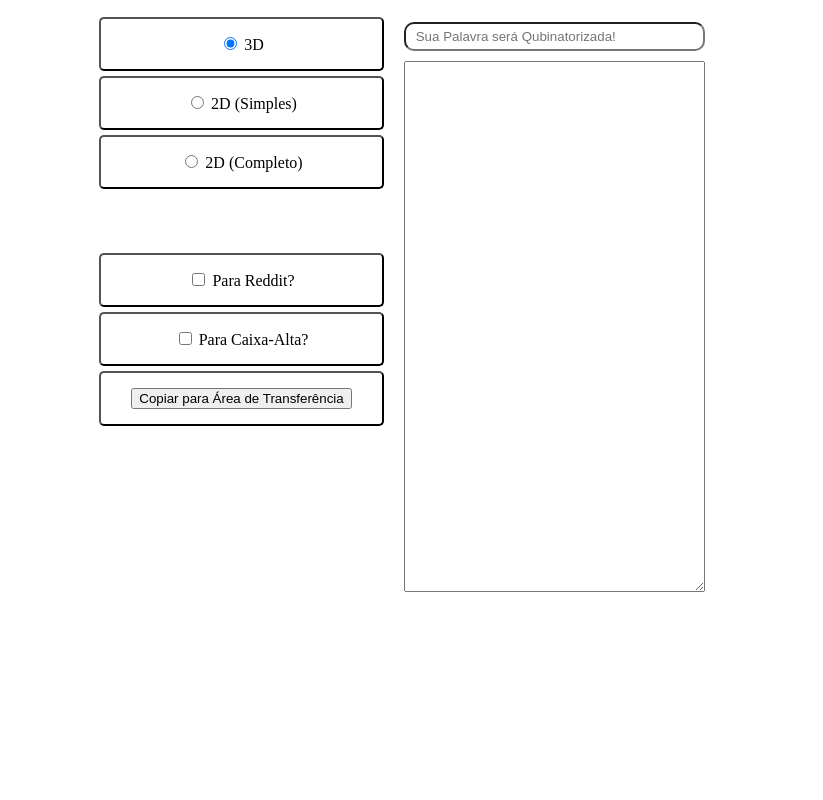
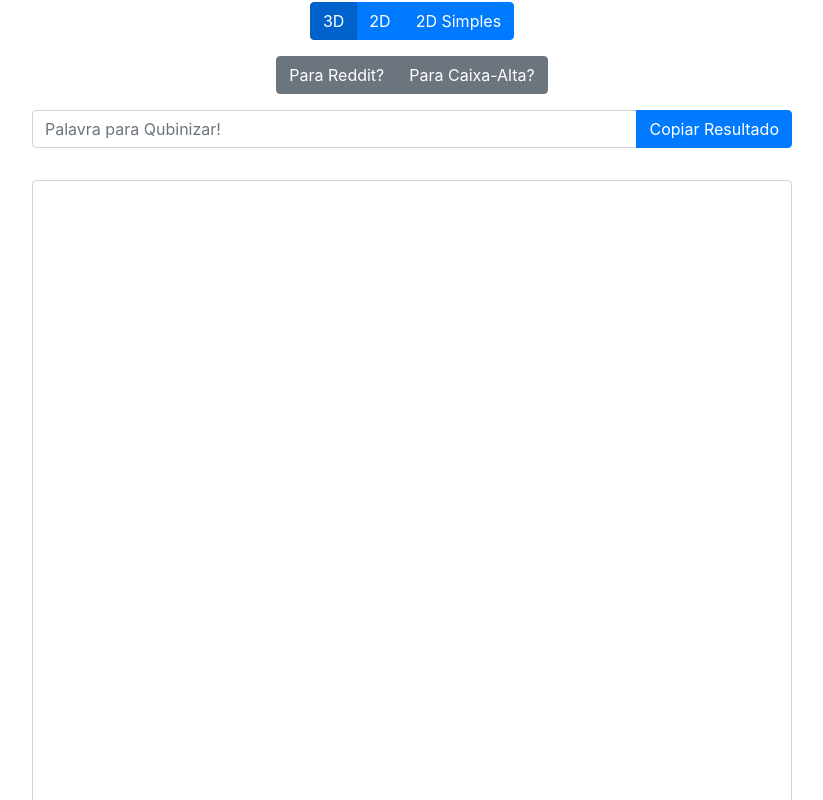
Before and after one commit to jean-lourenco/qubinator-web, a plain HTML site: page index.html in a window 1280 px wide. Shown: the part 54-854 px from the top of the page, without its empty margins (228-1051 px from the left). Before the commit the page ends 800 px from the top, so only its background shows below. Drawn offline with nearby package versions, Linux system fonts and the light colour scheme.

Commit message:
Added bootstrap theme for layout

```diff
--- a/index.html
+++ b/index.html
@@ -7,142 +7,94 @@
         <meta lang="pt-BR"/>
         <meta charset="UTF-8"/>
 
-        <script src="cli.js"></script>
+        <link rel="stylesheet"
+            href="https://stackpath.bootstrapcdn.com/bootstrap/4.1.3/css/bootstrap.min.css"
+            integrity="sha384-MCw98/SFnGE8fJT3GXwEOngsV7Zt27NXFoaoApmYm81iuXoPkFOJwJ8ERdknLPMO"
+            crossorigin="anonymous">
+
         <style>
-            .wrapper {
-                text-align: center;
+            textarea {
+                 font-family:Consolas,Monaco,Lucida Console,Liberation Mono,DejaVu Sans Mono,Bitstream Vera Sans Mono,Courier New, monospace;
             }
-
-            .center-div {
-                display: inline-block;
-            }
-
-            .left-panel {
-                float: left;
-            }
-
-            .center-panel {
-                float: left;
-                margin: 0px 20px 0px 20px;
-            }
-
-            .choice-panel {
-                padding: 15px 30px 15px 30px;
-                border: 2px outset black;
-                margin: 5px 0px 5px 0px;
-                border-radius: 5px;
-                cursor: pointer;
-            }
-
-            .choice-panel:hover {
-                border-style: groove;
-            }
-
-            .query {
-                width: 100%;
-                margin: 10px 0px 10px 0px;
-                padding: 5px 5px 5px 10px;
-                border-radius: 10px;
-            }
-
         </style>
     </head>
     <body>
         <header style="text-align: center">
-            <h1>the QUBINATOR</h1>
+            <h1>Qubinator</h1>
         </header>
-        <div class="wrapper">
-            <div class="center-div">
-                <div class="left-panel">
-                    <div class="choice-panel" onclick="select('3d')">
-                        <input
-                            type="radio"
-                            name="type"
-                            onchange="updateResult()"
-                            id="3d"
-                            value="3d"
-                            style="cursor: pointer;"
-                            checked />
-                        <label style="cursor: pointer;">3D</label>
-                    </div>
-                    <div class="choice-panel" onclick="select('2dsimple')">
-                        <input
-                            type="radio"
-                            name="type"
-                            onchange="updateResult()"
-                            id="2dsimple"
-                            value="2dsimple"
-                            style="cursor: pointer;" />
-                        <label style="cursor: pointer;">2D (Simples)</label>
-                    </div>
-                    <div class="choice-panel" onclick="select('2dfull')">
-                        <input
-                            type="radio"
-                            name="type"
-                            onchange="updateResult()"
-                            id="2dfull"
-                            value="2dfull"
-                            style="cursor: pointer;" />
-                        <label style="cursor: pointer;">2D (Completo)</label>
+
+        <div class="container">
+            <div class="row justify-content-center">
+                <div class="col-12 col-sm-10 col-md-8 text-center">
+                    <div class="btn-group btn-group-toggle" data-toggle="buttons">
+                        <label class="btn btn-primary active">
+                            <input type="radio" name="type" id="3d" autocomplete="off" checked onchange="updateResult()"> 3D
+                        </label>
+                        <label class="btn btn-primary">
+                            <input type="radio" name="type" id="2dsimple" autocomplete="off" onchange="updateResult()"> 2D
+                        </label>
+                        <label class="btn btn-primary">
+                            <input type="radio" name="type" id="2dfull" autocomplete="off" onchange="updateResult()"> 2D Simples
+                        </label>
                     </div>
 
-                    <br><br><br>
+                    <div class="w-100"></div>
 
-                    <div class="choice-panel" onclick="toggle('reddit')">
-                        <input
-                            type="checkbox"
-                            id="reddit"
-                            style="cursor: pointer;"
-                            onchange="updateResult();" />
-                        <label style="cursor: pointer;">Para Reddit?</label>
+                    <div class="btn-group btn-group-toggle" data-toggle="buttons" style="margin-top:1em">
+                        <label class="btn btn-secondary">
+                            <input type="checkbox" id="reddit" autocomplete="off" onchange="updateResult()"> Para Reddit?
+                        </label>
+                        <label class="btn btn-secondary">
+                            <input type="checkbox" id="caixaalta" autocomplete="off" onchange="updateResult()"> Para Caixa-Alta?
+                        </label>
                     </div>
-                    <div class="choice-panel" onclick="toggle('caixaalta')">
-                        <input
-                            type="checkbox"
-                            id="caixaalta"
-                            style="cursor: pointer;"
-                            onchange="updateResult()" />
-                        <label style="cursor: pointer;">Para Caixa-Alta?</label>
+
+                    <div class="form-group row" style="margin-top: 1em;">
+                        <div class="input-group mb-3">
+                            <input type="text" class="form-control" id="query" placeholder="Palavra para Qubinizar!" onkeyup="updateResult()" />
+                            <div class="input-group-append">
+                                <button class="btn btn-primary" id="copy" type="button">Copiar Resultado</button>
+                            </div>
+                        </div>
                     </div>
-                    <div class="choice-panel">
-                        <button>Copiar para Área de Transferência</button>
+
+                    <div class="form-group row" style="margin-top: 1em;">
+                        <textarea class="form-control" rows="28" cols="25" id="result" autocomplete="off"></textarea>
                     </div>
-                </div>
-
-                <div class="center-panel">
-                    <input
-                        type="text"
-                        class="query"
-                        id="query"
-                        onkeyup="updateResult(this)"
-                        placeholder="Sua Palavra será Qubinatorizada!" />
-                    <br>
-                    <textarea id="result" rows="35" cols="35"></textarea>
                 </div>
             </div>
         </div>
+
+        <footer style="text-align: center">
+            Feito com ❤ por <a href="https://github.com/jean-lourenco">Jean Lourenço</a>
+        </footer>
+
+        <script src="cli.js"></script>
 
         <script>
             let result = document.getElementById('result');
             let src = document.getElementById('query');
             let reddit = document.getElementById('reddit');
-            let caixaAlta = document.getElementById('caixaalta');
+            let upperCase = document.getElementById('caixaalta');
+            let copyButton = document.getElementById("copy");
 
-            function updateResult(e) {
-                let type = document.querySelector('input[name="type"]:checked').value;
+            function updateResult() {
+                let type = document.querySelector('input[name="type"]:checked').id;
                 let queryValue = query.value;
 
-                if (caixaAlta.checked) {
+                copyButton.classList = 'btn btn-primary'
+                copyButton.innerHTML = "Copiar Resultado";
+
+                if (upperCase.checked) {
                     queryValue = queryValue.toUpperCase();
                 }
 
-                let txt;
                 if (type == '2dsimple')
-                    txt = Quber.to2dSimple(queryValue);
+                    var txt = Quber.to2dSimple(queryValue);
                 else if (type == '2dfull')
-                    txt = Quber.to2dFull(queryValue);
+                    var txt = Quber.to2dFull(queryValue);
                 else
-                    txt = Quber.to3d(queryValue);
+                    var txt = Quber.to3d(queryValue);
 
                 if (reddit.checked) {
                     var lines = txt.split('\n');
@@ -156,17 +108,36 @@
                 result.value = txt;
             }
 
-            function select(vlr) {
-                document.getElementById(vlr).checked = true;
-                updateResult();
+            function copyToClipboard() {
+                result.select();
+                document.execCommand('copy');
             }
 
-            function toggle(vlr) {
-                var el = document.getElementById(vlr);
-                el.checked = !el.checked;
+            copyButton.addEventListener('click', function(e) {
+                result.select();
+                document.execCommand('copy');
+
+                copyButton.classList = 'btn btn-success'
+                copyButton.innerHTML = "Copiado!";
+            });
+
+            if (src.value)
                 updateResult();
-            }
+        </script>
 
-        </script>
+        <script
+            src="https://code.jquery.com/jquery-3.3.1.slim.min.js"
+            integrity="sha384-q8i/X+965DzO0rT7abK41JStQIAqVgRVzpbzo5smXKp4YfRvH+8abtTE1Pi6jizo"
+            crossorigin="anonymous"></script>
+
+        <script
+            src="https://cdnjs.cloudflare.com/ajax/libs/popper.js/1.14.3/umd/popper.min.js"
+            integrity="sha384-ZMP7rVo3mIykV+2+9J3UJ46jBk0WLaUAdn689aCwoqbBJiSnjAK/l8WvCWPIPm49"
+            crossorigin="anonymous"></script>
+
+        <script
+            src="https://stackpath.bootstrapcdn.com/bootstrap/4.1.3/js/bootstrap.min.js"
+            integrity="sha384-ChfqqxuZUCnJSK3+MXmPNIyE6ZbWh2IMqE241rYiqJxyMiZ6OW/JmZQ5stwEULTy"
+            crossorigin="anonymous"></script>
     </body>
 </html>
```
